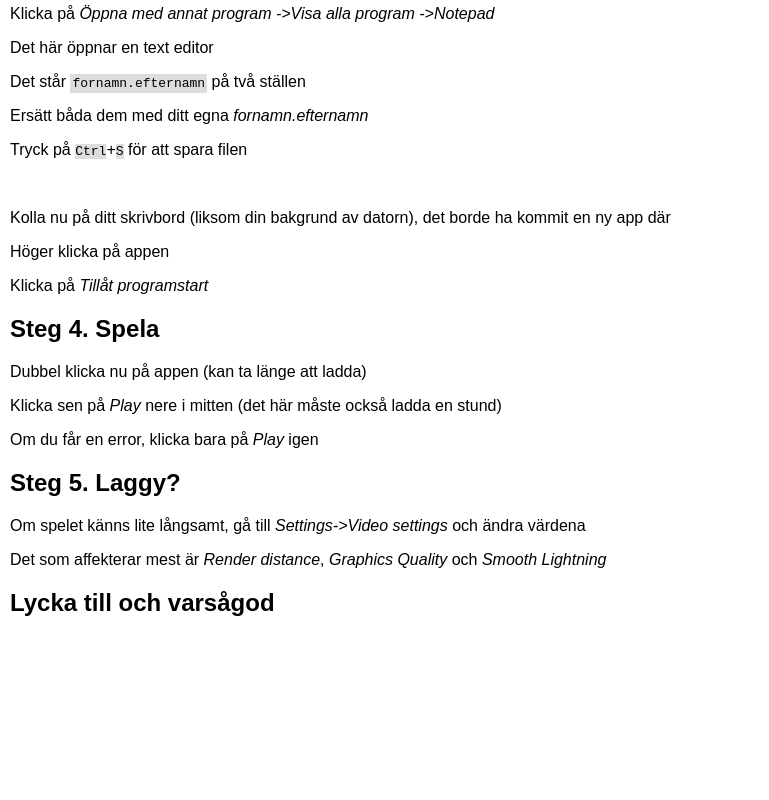
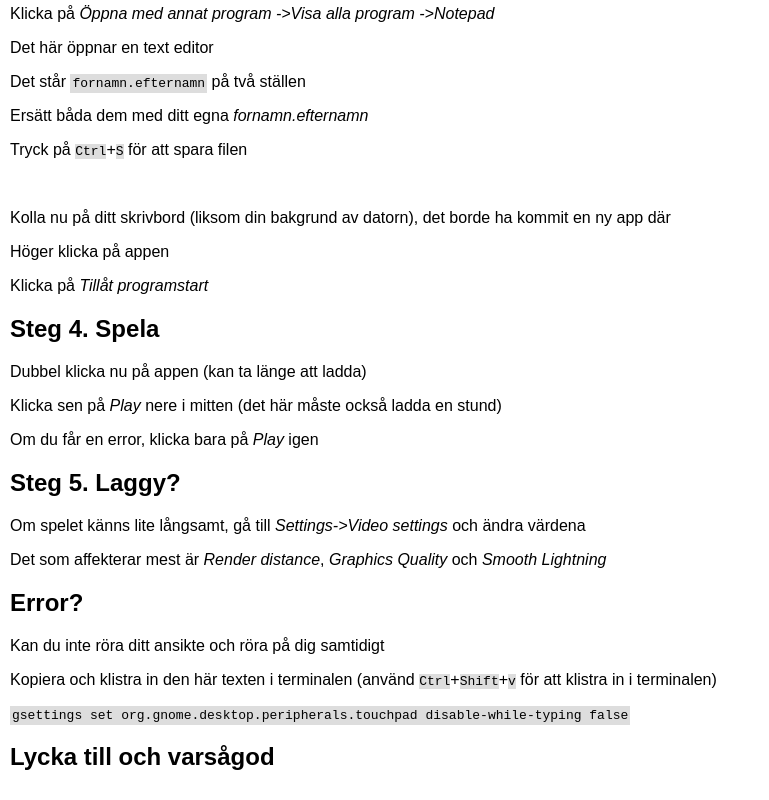
Before and after one commit to pinguxx28/pinguxx28.github.io, a plain HTML site: page index.html in a window 1280 px wide. Shown: the part 1036-1836 px from the top of the page, without its empty margins (0-769 px from the left). Before the commit the page ends 1683 px from the top, so only its background shows below. Drawn offline with Linux system fonts and the light colour scheme.

Commit message:
touchpad fix

```diff
--- a/index.html
+++ b/index.html
@@ -59,6 +59,11 @@
 		<p>Om spelet känns lite långsamt, gå till <i>Settings->Video settings</i> och ändra värdena</p>
 		<p>Det som affekterar mest är <i>Render distance</i>, <i>Graphics Quality</i> och <i>Smooth Lightning</i></p>
 
+		<h2>Error?</h2>
+		<p>Kan du inte röra ditt ansikte och röra på dig samtidigt</p>
+		<p>Kopiera och klistra in den här texten i terminalen (använd <kbd>Ctrl</kbd>+<kbd>Shift</kbd>+<kbd>v</kbd> för att klistra in i terminalen)</p>
+		<p><tt>gsettings set org.gnome.desktop.peripherals.touchpad disable-while-typing false</tt></p>
 		<h2>Lycka till och varsågod</h2>
+
 	</body>
 </html>
```
